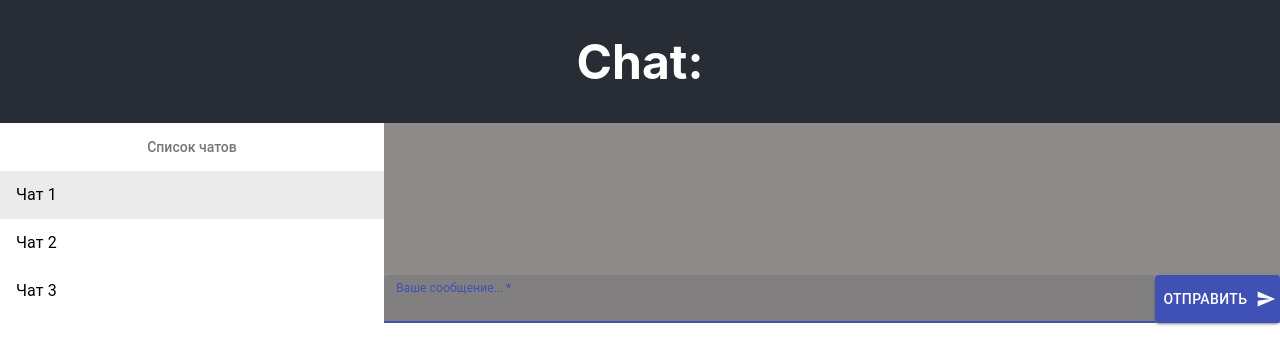
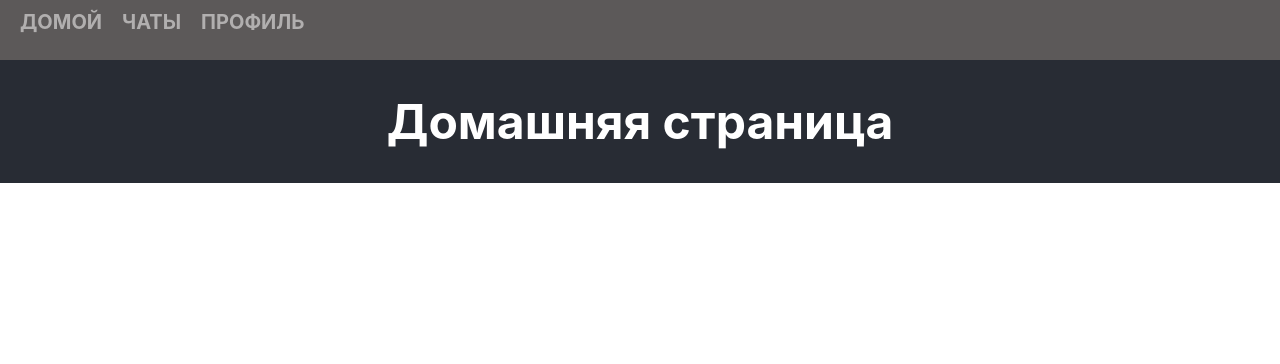
Before and after one commit to dsh-gb/React-lesson, a React (Create React App) app in the folder myapp/: page / in a window 1280 px wide. Shown: the top 364 px of the page. Built offline with nearby package versions, Linux system fonts and the light colour scheme.

Commit message:
add component Router, Profile, Home, use react-router-dom

```diff
--- a/myapp/package.json
+++ b/myapp/package.json
@@ -10,6 +10,8 @@
     "@testing-library/user-event": "^12.8.3",
     "react": "^17.0.2",
     "react-dom": "^17.0.2",
+    "react-router": "^5.2.0",
+    "react-router-dom": "^5.2.0",
     "react-scripts": "4.0.3",
     "web-vitals": "^1.1.2"
   },
--- a/myapp/src/components/App/App.css
+++ b/myapp/src/components/App/App.css
@@ -1,5 +1,22 @@
 .App {
   text-align: center;
+}
+
+.menu {
+  padding: 10px 0 0 20px;
+  min-height: 50px;
+  display: flex;
+  justify-content: flex-start;
+  background-color: #5c5959;
+  font-size: 20px;
+}
+
+.menu-link {
+  padding-right: 20px;
+  color: #b1afaf;
+  text-decoration: none;
+  text-transform: uppercase;
+  font-weight: 700;
 }
 
 .App-header {
--- a/myapp/src/components/App/App.js
+++ b/myapp/src/components/App/App.js
@@ -3,25 +3,39 @@ import React, { useState } from 'react'
 import { List, ListItem, ListSubheader, ListItemText } from '@material-ui/core'
 import Chat from '../Chats/ChatItem'
 
-function App() {
+function App({ match }) {
   // начальный список чатов
   const initialChats = [
-    { id: "ch1", name: "Чат 1" },
-    { id: "ch2", name: "Чат 2" },
-    { id: "ch3", name: "Чат 3" }
+    { id: "1", name: "Чат 1" },
+    { id: "2", name: "Чат 2" },
+    { id: "3", name: "Чат 3" }
   ]
+
+  // записываем переданный id чата в chatsId
+  const chatsId = match?.params.chatsId
 
   // отслеживание состояния списка чатов, начальное значение пустой массив
   const [chats, setChats] = useState(initialChats)
 
-  // отслеживаем состояние текущего чата, начальное значение первый элемент массива чата если он есть
-  const [currentChat, setCurrentChat] = useState(chats[0])
+  // отслеживаем состояние текущего чата, начальное значение первый элемент массива чата
+  let [currentChat, setCurrentChat] = useState([])
+
+  // проверяем есть ли такой id чата в нашем списке чатов
+  // если есть то в currentChat присваиваем чат с этим id
+  initialChats.forEach(el => {
+    if (el.id === chatsId) {
+      currentChat = initialChats[parseInt(chatsId) - 1]
+    }
+  })
 
   return (
     <>
       <div className="App">
         <header className="App-header">
-          <h1>Chat:</h1>
+          {/* если не выбран чат, то выводим заголовок "Список чатов"
+          иначе выводим название выбранного чата */}
+          {currentChat.length === 0 && <h1>Список чатов</h1>}
+          {currentChat.length !== 0 && <h1>Ваш чат: {currentChat.name}</h1>}
         </header>
         <div className="chat">
           <List
--- a/myapp/src/components/App/constants.js
+++ b/myapp/src/components/App/constants.js
@@ -1,4 +1,13 @@
-export const AUTHORS = {
-    ME: "Me",
-    BOT: "Bot"
-}
+export
+    const
+    AUTHORS = {
+        ME: "Me",
+        BOT: "Bot"
+    },
+    LINK = {
+        DEFAULT: "/",
+        HOME: "/home",
+        CHATS: "/chats",
+        CHATSID: "/chats/:chatsId",
+        PROFILE: "/profile"
+    }
--- /dev/null
+++ b/myapp/src/components/Home/Home.js
@@ -0,0 +1,14 @@
+import React from 'react'
+import App from '../App/App.css'
+
+function Home() {
+    return <>
+        <div className="App">
+            <header className="App-header">
+                <h1>Домашняя страница</h1>
+            </header>
+        </div>
+    </>
+}
+
+export default Home
--- /dev/null
+++ b/myapp/src/components/Profile/Profile.js
@@ -0,0 +1,14 @@
+import React from 'react'
+import App from '../App/App.css'
+
+function Profile() {
+    return <>
+        <div className="App">
+            <header className="App-header">
+                <h1>Ваш профиль</h1>
+            </header>
+        </div>
+    </>
+}
+
+export default Profile
--- /dev/null
+++ b/myapp/src/components/Router/Router.js
@@ -0,0 +1,39 @@
+import React from 'react'
+import { Switch, Route, Redirect } from 'react-router'
+import { Link } from 'react-router-dom'
+import App from '../App/App'
+import Profile from '../Profile/Profile'
+import Home from '../Home/Home'
+import { LINK } from '../App/constants'
+
+function Router() {
+    return <>
+        {/* навигационное меню */}
+        <nav className="menu">
+            <Link to={LINK.HOME} className="menu-link">Домой</Link>
+            <Link to={LINK.CHATS} className="menu-link">Чаты</Link>
+            <Link to={LINK.PROFILE} className="menu-link">Профиль</Link>
+        </nav>
+
+        {/* переходы по нашему приложению */}
+        <Switch>
+            <Route path={LINK.DEFAULT} exact>
+                <Home />
+            </Route>
+            <Route path={LINK.HOME} exact>
+                <Home />
+            </Route>
+            <Route path={LINK.PROFILE} exact>
+                <Profile />
+            </Route>
+            <Route path={LINK.CHATS} exact>
+                <App />
+            </Route>
+            <Route path={LINK.CHATSID} component={App} />
+
+            <Redirect to={LINK.DEFAULT}></Redirect>
+        </Switch>
+    </>
+}
+
+export default Router
--- a/myapp/src/index.js
+++ b/myapp/src/index.js
@@ -1,12 +1,15 @@
 import React from 'react'
 import ReactDOM from 'react-dom'
+import { BrowserRouter } from 'react-router-dom'
+import Router from './components/Router/Router'
 import './index.css'
-import App from './components/App/App'
 import reportWebVitals from './reportWebVitals'
 
 ReactDOM.render(
   <React.StrictMode>
-    <App />
+    <BrowserRouter>
+      <Router />
+    </BrowserRouter>
   </React.StrictMode>,
   document.getElementById('root')
 )
```
Also changed, not shown: 1 other file (tests, documents, lock files or other folders).
